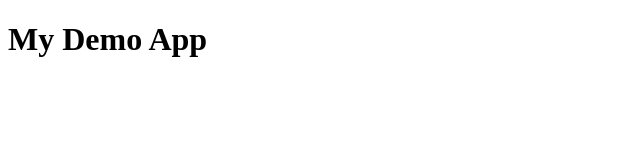
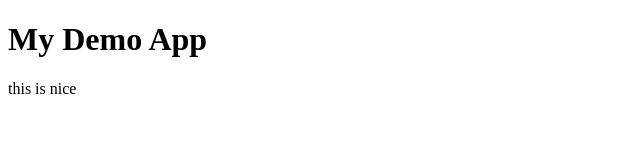
Before and after one commit to nitish04101997/demo-app, a plain HTML site: page index.html in a window 1280 px wide. Shown: the full height of the page, 0-640 px from the left. Drawn offline with Linux system fonts and the light colour scheme.

Commit message:
added simple changes

```diff
--- a/index.html
+++ b/index.html
@@ -1,2 +1,3 @@
 <!DOCTYPE html>
 <h1>My Demo App</h1>
+<p> this is nice </p>
```
